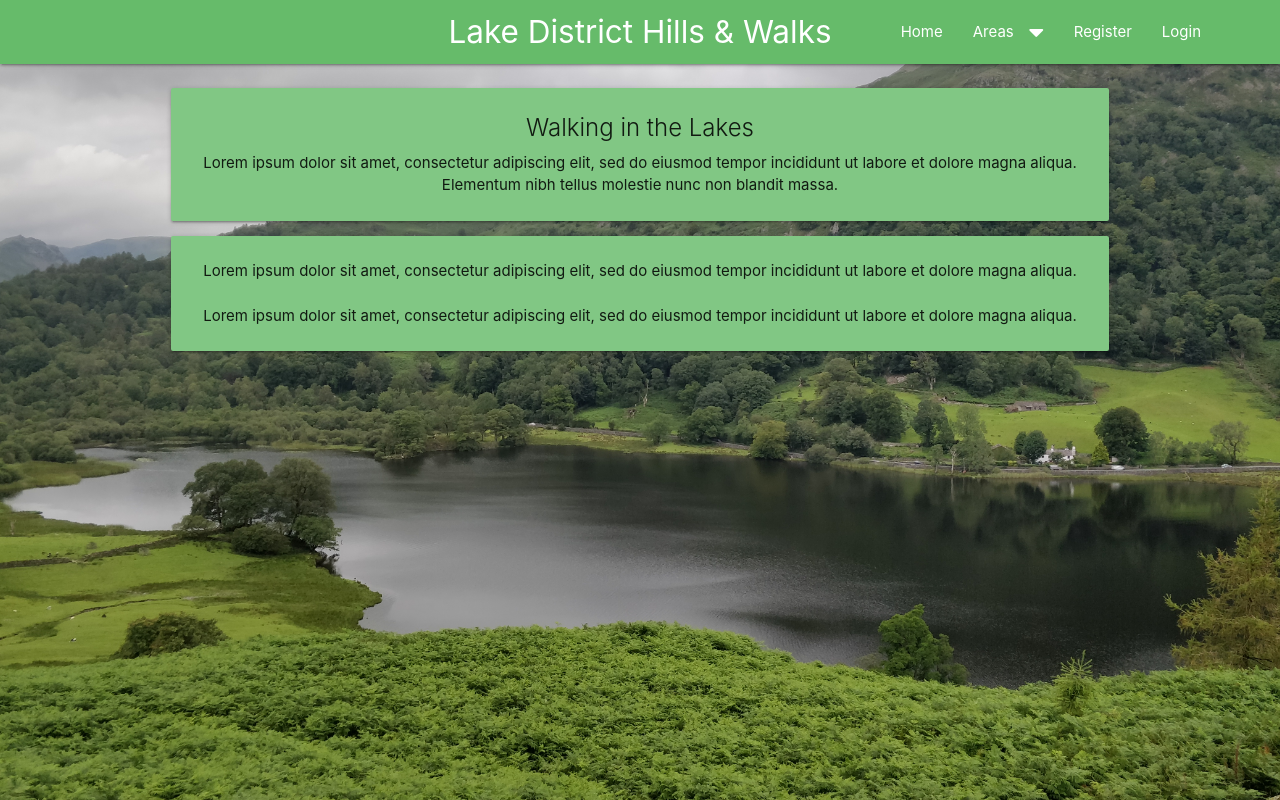
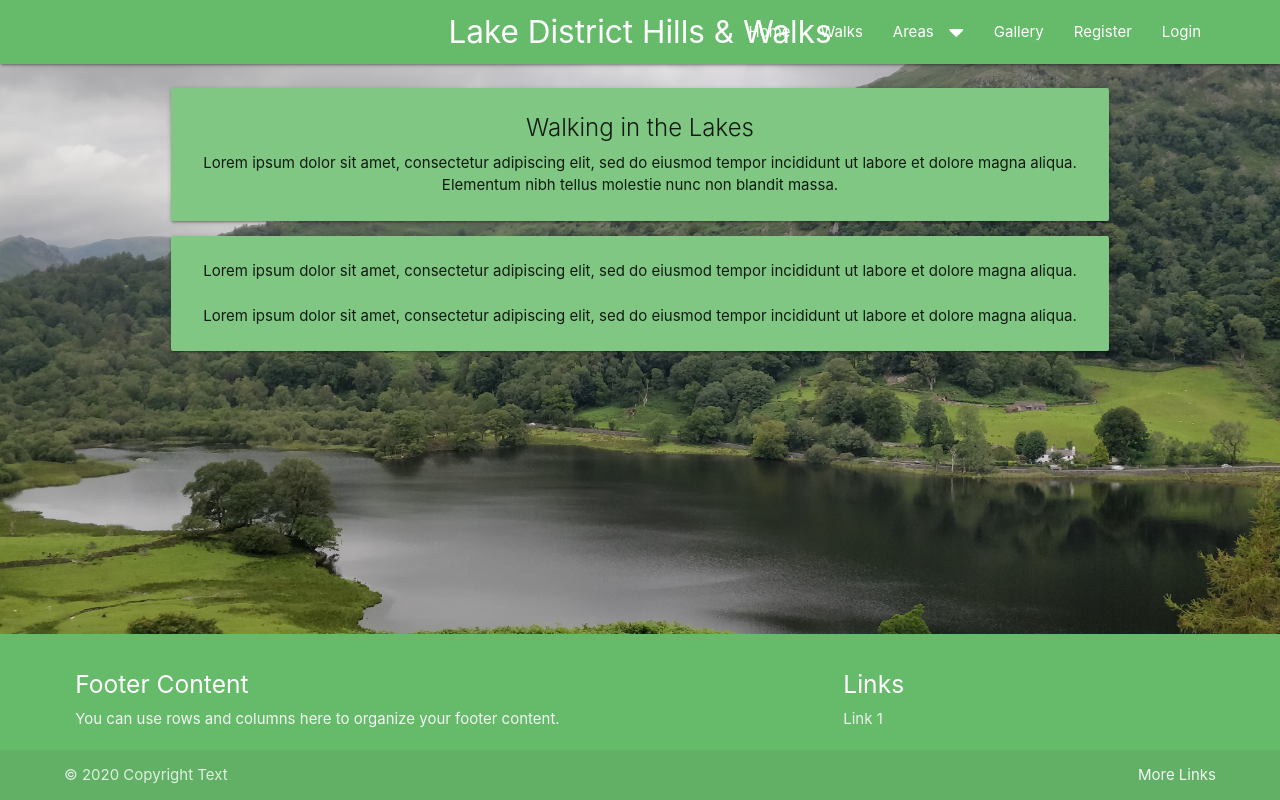
Before and after one commit to mattb0101/lakes_walks, a Flask app: page / in a window 1280 px wide. Run offline with Flask 2, Linux system fonts and the light colour scheme; data that the repository does not hold is empty; some libraries are stand-ins or nearby versions.

Commit message:
Adding Gallery and Walks links to navbars

```diff
--- a/static/css/style.css
+++ b/static/css/style.css
@@ -16,6 +16,13 @@ body {
     background-position: center;
     background-repeat: no-repeat;
     background-attachment: fixed;
+    min-height: 100vh;
+    display: flex;
+    flex-direction: column;
+}
+
+main {
+    flex: 1 0 auto;
 }
 
 .flash-area {
--- a/templates/base.html
+++ b/templates/base.html
@@ -33,9 +33,11 @@
 			    <a href="#" data-target="mobile-demo" class="sidenav-trigger"><i class="fas fa-bars"></i></a>
 			    <ul class="right hide-on-med-and-down">
 				    <li><a href="{{ url_for('index') }}">Home</a></li>
+                    <li><a href="#">Walks</a></li>
 				    <li><a class="dropdown-trigger" href="#!"
 						data-target="dropdown1">Areas<i class="fas fa-caret-down right"></i></a>
 				    </li>
+                    <li><a href="#">Gallery</a></li>
 				    {% if session.user %}
 				    <li><a href="{{ url_for('profile', username=session['user']) }}">Profile</a></li>
 				    <li><a href="{{ url_for('logout') }}">Logout</a></li>
@@ -52,8 +54,10 @@
 
 		<ul class="sidenav" id="mobile-demo">
 			<li><a href="{{ url_for('index') }}">Home</a></li>
+            <li><a href="#">Walks</a></li>
 			<li><a class="dropdown-trigger" href="#!" data-target="dropdown-phone">Areas<i class="fas fa-caret-down right"></i></a>
 			</li>
+            <li><a href="#">Gallery</a></li>
 			{% if session.user %}
 			<li><a href="{{ url_for('profile', username=session['user']) }}">Profile</a></li>
 			<li><a href="{{ url_for('logout') }}">Logout</a></li>
@@ -85,6 +89,29 @@
         {% endblock %}
     </main>
 
+     <footer class="page-footer green lighten-1">
+          <div class="container">
+            <div class="row">
+              <div class="col l6 s12">
+                <h5 class="white-text">Footer Content</h5>
+                <p class="grey-text text-lighten-4">You can use rows and columns here to organize your footer content.</p>
+              </div>
+              <div class="col l4 offset-l2 s12">
+                <h5 class="white-text">Links</h5>
+                <ul>
+                  <li><a class="grey-text text-lighten-3" href="#!">Link 1</a></li>
+                </ul>
+              </div>
+            </div>
+          </div>
+          <div class="footer-copyright">
+            <div class="container">
+            © 2020 Copyright Text
+            <a class="grey-text text-lighten-4 right" href="#!">More Links</a>
+            </div>
+          </div>
+        </footer>
+
 		<script src="https://code.jquery.com/jquery-3.5.1.min.js"
 			integrity="sha256-9/aliU8dGd2tb6OSsuzixeV4y/faTqgFtohetphbbj0=" crossorigin="anonymous"></script>
 		<script src="https://cdnjs.cloudflare.com/ajax/libs/materialize/1.0.0/js/materialize.min.js"></script>
```
